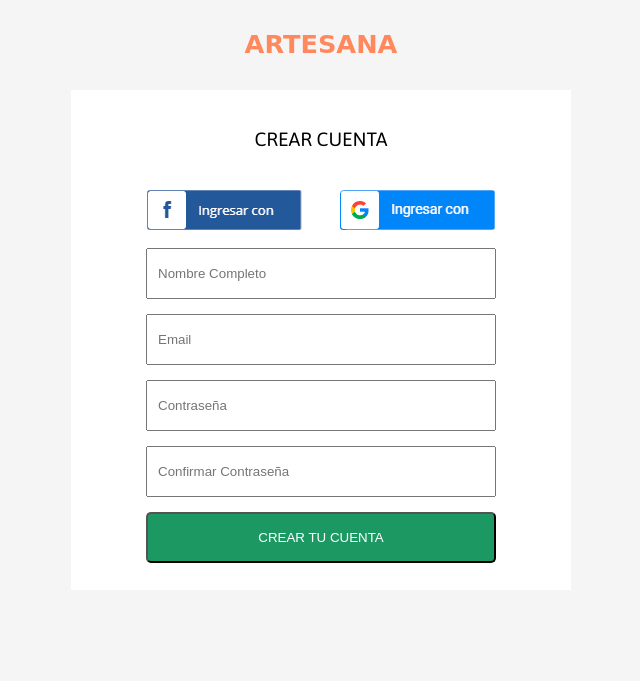
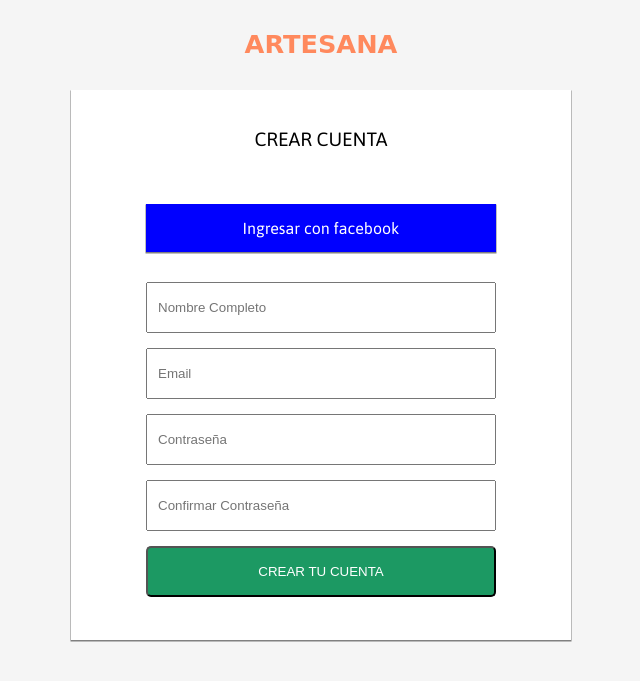
Before and after one commit to javierbull/projectld2d, a PHP site: page /form_art.html in a window 1280 px wide. Shown: the top 681 px of the page, without its empty margins (319-959 px from the left). Run offline with PHP 8.4, Linux system fonts and the light colour scheme; some libraries are stand-ins or nearby versions; some web fonts are replaced.

Commit message:
estyle facebook button

```diff
--- a/css/main.css
+++ b/css/main.css
@@ -689,10 +689,11 @@ z-index: 100;
   .block-form {
     background: #fff;
     width: 500px;
-    height: 500px;
+    height: 550px;
     margin-left: auto;
     margin-right: auto;
-
+    margin-bottom: 40px;
+    box-shadow: 0px 1px 0px 0.5px gray;
   }
 
   .form input {
@@ -704,6 +705,36 @@ z-index: 100;
     margin-right: auto;
     margin-bottom: 15px;
     box-sizing: border-box;
+  }
+
+  #loginfacebook{
+      color: #fff;
+      width: 350px;
+      padding: 16px 10px;
+      margin-top: 15px;
+      margin-left: auto;
+      margin-right: auto;
+      margin-bottom: 15px;
+      box-sizing: border-box;
+      background-color: blue;
+      text-align: center;
+      font-size: 1rem;
+      box-shadow: 0px 1px 0px 0.5px gray;
+  }
+  #logoutfacebook{
+    color: #fff;
+    width: 350px;
+    padding: 16px 10px;
+    margin-top: 15px;
+    margin-left: auto;
+    margin-right: auto;
+    margin-bottom: 15px;
+    box-sizing: border-box;
+    background-color: blue;
+    text-align: center;
+    font-size: 1rem;
+    box-shadow: 0px 1px 0px 0.5px gray;
+    display: none;
   }
 
   .form_title {
@@ -721,6 +752,8 @@ z-index: 100;
   }
 
 
+
+
 /* fin form_art ------------------*/
 
 /* scrollMagic */
--- a/form_art.html
+++ b/form_art.html
@@ -19,12 +19,16 @@
   <div class="block-form">
     <h2 class="form_title">Crear cuenta</h2>
     <div class="btns_login">
-      <a href="#">
+      <!-- <a href="#" >
         <img src="images/login_facebook.png" alt="">
       </a>
       <a href="#">
         <img src="images/login_google.png" alt="">
-      </a>
+      </a> -->
+
+      <a id="loginfacebook">Ingresar con facebook</a>
+      <div id="user"></div>
+      <a id="logoutfacebook">Cerrar sesión</a>
     </div>
     <form class="form" action="index.html" method="post" onsubmit="return validar()">
       <input type="text" name="text" placeholder="Nombre Completo" onkeypress="return soloLetras(event)" id="name">
@@ -35,9 +39,25 @@
     </form>
   </div>
 
+  <script src="js/main.js"></script>
+  <script src="js/jquery.js"></script>
+  <script src="js/fb.js"></script>
 
-<script src="js/main.js">
+  <script>
 
-</script>
+      $(document).ready(function(){
+          $('#loginfacebook').click(function(){
+
+              loginUsingFacebook();
+
+          });
+          $('#logoutfacebook').click(function(){
+
+              logoutFacebook();
+
+          });
+      })
+
+  </script>
 </body>
 </html>
```
